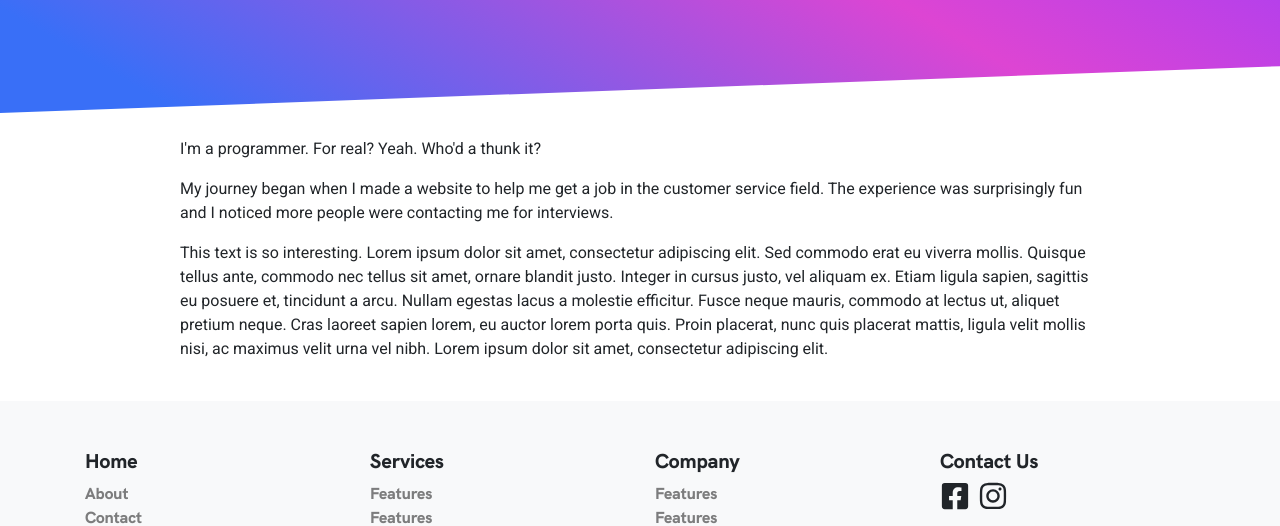
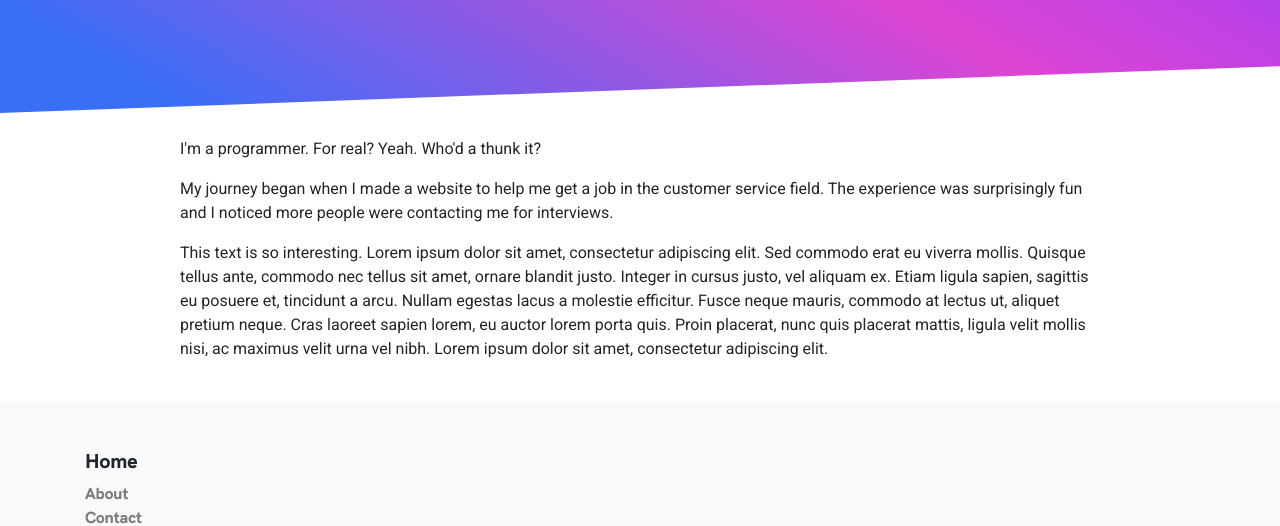
Before and after one commit to spaceC00kie/portfolio-website, a Gatsby site in the folder gatsby-strapi-starter/: page /about in a window 1280 px wide. Shown: the part 295-821 px from the top of the page. Built offline with nearby package versions, Linux system fonts and the light colour scheme; Gatsby itself is replaced by a stand-in of ours.

Commit message:
cleaned footer

```diff
--- a/gatsby-strapi-starter/src/components/banner.js
+++ b/gatsby-strapi-starter/src/components/banner.js
@@ -11,8 +11,6 @@ import {
 let Banner = ({
   title,
   phone,
-  facebook_url = null,
-  instagram_url = null,
   address,
 }) => {
   const phone_url = "tel:" + phone.replace(/ /g, "")
@@ -45,16 +43,6 @@ let Banner = ({
               url={phone_url}
               klass="d-sm-flex d-none mr-3"
             />
-            {facebook_url ? (
-              <IconLink href={facebook_url} Icon={FaFacebookF} />
-            ) : (
-              ""
-            )}
-            {instagram_url ? (
-              <IconLink href={instagram_url} Icon={FaInstagram} />
-            ) : (
-              ""
-            )}
           </div>
         </div>
       </Container>
--- a/gatsby-strapi-starter/src/components/footer.js
+++ b/gatsby-strapi-starter/src/components/footer.js
@@ -54,11 +54,7 @@ let Footer = () => (
             </ul>
           </Col>
         ))}
-        <Col xs={12} md={3}>
-          <h5>Contact Us</h5>
-          <SocialLink Icon={FaFacebookSquare} />
-          <SocialLink Icon={FaInstagram} />
-        </Col>
+
       </Row>
     </Container>
   </FooterStyling>
--- a/gatsby-strapi-starter/src/data/footer.json
+++ b/gatsby-strapi-starter/src/data/footer.json
@@ -7,23 +7,5 @@
       { "id": 1, "name": "Contact", "url": "/contact" },
       { "id": 2, "name": "Features", "url": "/test" }
     ]
-  },
-  {
-    "name": "Services",
-    "url": "",
-    "dropdownItems": [
-      { "id": 0, "name": "Features", "url": "/test" },
-      { "id": 1, "name": "Features", "url": "/test" },
-      { "id": 2, "name": "Features", "url": "/test" }
-    ]
-  },
-  {
-    "name": "Company",
-    "url": "",
-    "dropdownItems": [
-      { "id": 0, "name": "Features", "url": "/test" },
-      { "id": 1, "name": "Features", "url": "/test" },
-      { "id": 2, "name": "Features", "url": "/test" }
-    ]
   }
 ]
```
